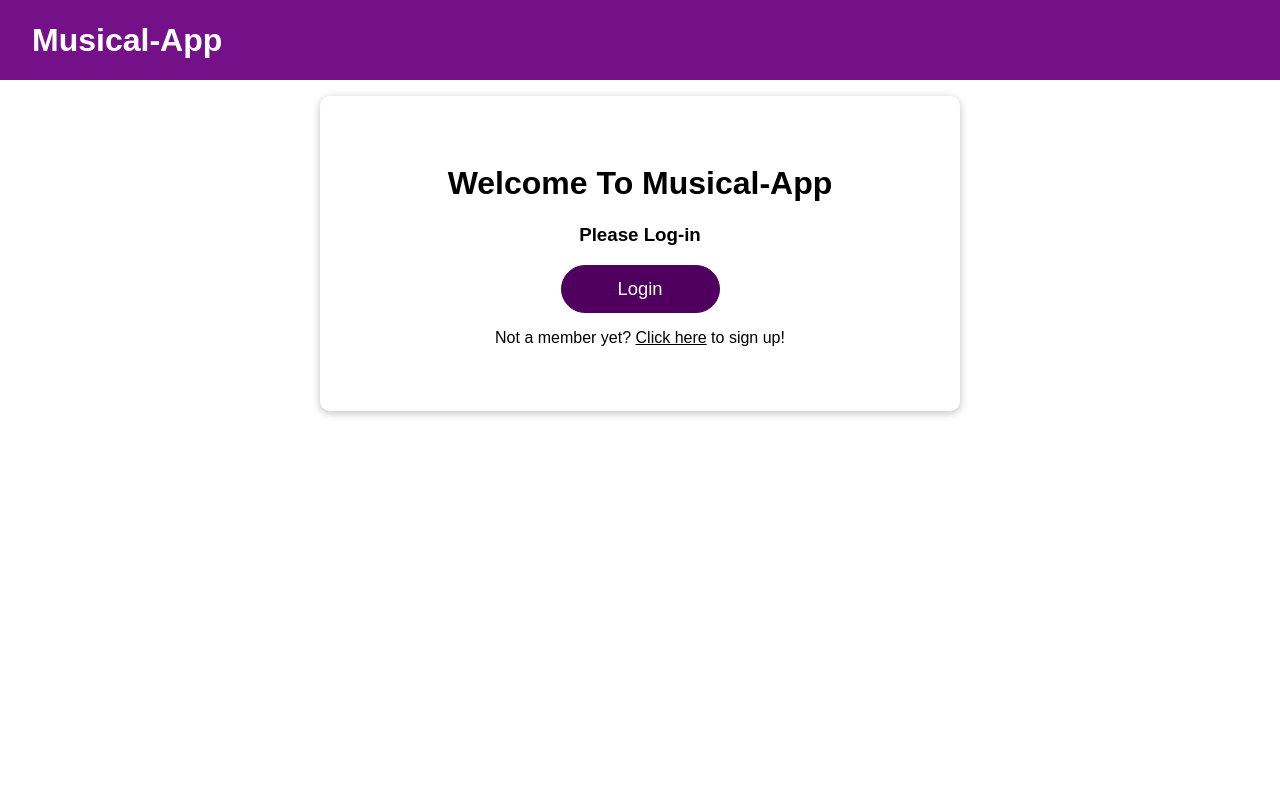
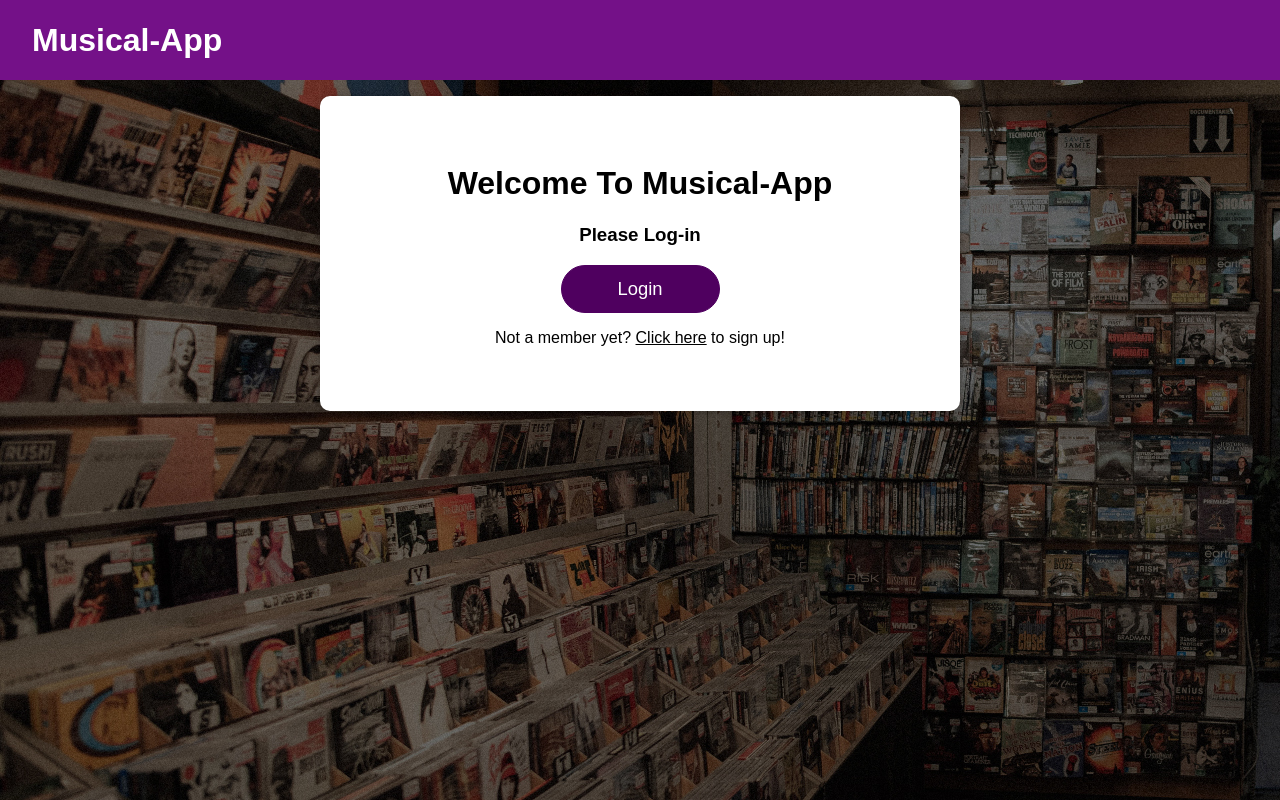
Before and after one commit to idozemel/MusicalApp, a React (Create React App) app in the folder frontend/: page / in a window 1280 px wide. Built offline with nearby package versions, Linux system fonts and the light colour scheme.

Commit message:
Changed the main page's background

```diff
--- a/frontend/src/components/Home/Home.js
+++ b/frontend/src/components/Home/Home.js
@@ -2,7 +2,6 @@ import React, {useContext} from 'react';
 import AuthContext from '../../store/auth-context';
 import Button from '../UI/Button/Button';
 import {Routes, Route, useNavigate} from 'react-router-dom';
-
 
 import Card from '../UI/Card/Card';
 import classes from './Home.module.css';
@@ -29,11 +28,16 @@ const Home = (props) => {
       <Button onClick={navToLoginHandler}>Login</Button>
       <p>Not a member yet? <u onClick={navToRegisterHandler}>Click here</u> to sign up!</p>
     </Card>
+
+
+
     {/* <Routes>
       <Route path="/login" element={<Login />} />
     </Routes> */}
     </>
   );
+
+
 };
 
 export default Home;
--- a/frontend/src/index.css
+++ b/frontend/src/index.css
@@ -4,7 +4,8 @@
 
 html {
   font-family: sans-serif;
-  background: #fff;
+  background-image: url(../public/imgs/Blackend-bg.jpg);
+
 }
 
 body {
```
Also changed, not shown: frontend/public/imgs/Blackend-bg.jpg (added), frontend/src/components/Home/Home.module.css (line endings or trailing spaces), frontend/src/index.js (line endings or trailing spaces).
